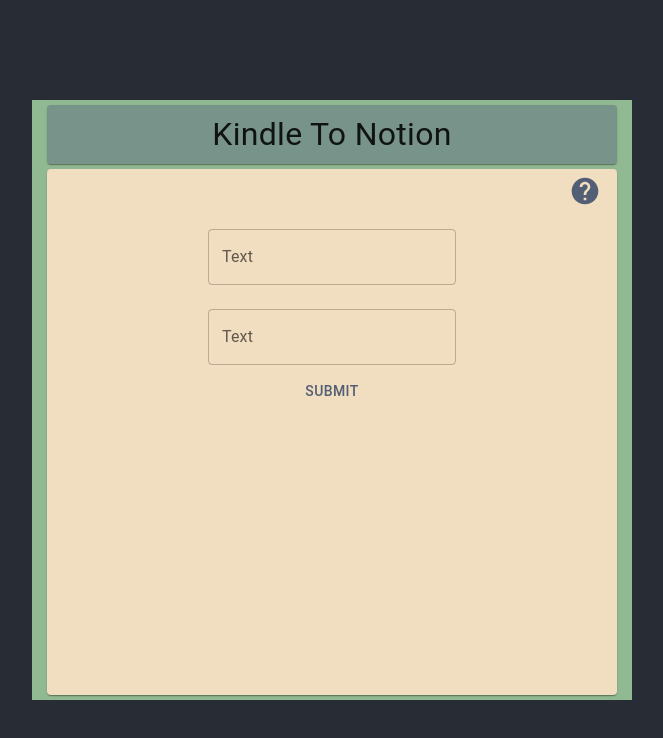
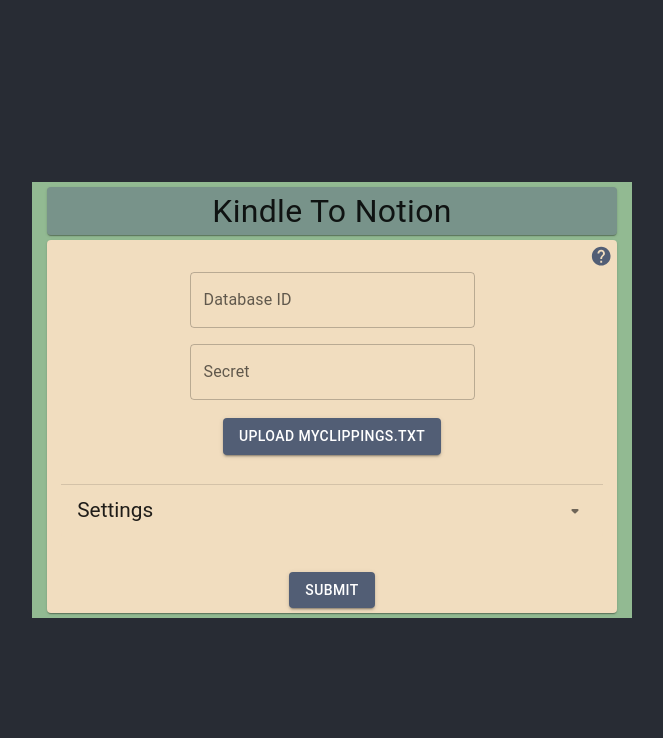
Before and after one commit to had0pelagic/KindleToNotion, a React (Create React App) app: page / in a window 1280 px wide. Shown: the top 738 px of the page, without its empty margins (308-971 px from the left). Built offline with nearby package versions, Linux system fonts and the light colour scheme.

Commit message:
Date input, UI update

```diff
--- a/package.json
+++ b/package.json
@@ -3,8 +3,10 @@
   "version": "0.1.0",
   "private": true,
   "dependencies": {
+    "@date-io/date-fns": "^1.3.13",
     "@emotion/react": "^11.10.0",
     "@emotion/styled": "^11.10.0",
+    "@material-ui/pickers": "^3.3.10",
     "@mui/icons-material": "^5.10.2",
     "@mui/material": "^5.10.2",
     "@mui/styles": "^5.10.2",
@@ -13,6 +15,7 @@
     "@testing-library/react": "^13.3.0",
     "@testing-library/user-event": "^13.5.0",
     "axios": "^0.27.2",
+    "date-fns": "^2.29.2",
     "react": "^18.2.0",
     "react-dom": "^18.2.0",
     "react-scripts": "5.0.1",
--- a/src/App.js
+++ b/src/App.js
@@ -1,51 +1,65 @@
 import "./App.css";
 import "./style.css";
+import { useState } from "react";
 import axios from "axios";
-import { Paper, Box, Typography, Button, TextField } from "@mui/material";
-// import { AdapterDateFns } from "@mui/x-date-pickers/AdapterDateFns";
-// import { LocalizationProvider } from "@mui/x-date-pickers/LocalizationProvider";
-// import { TimePicker } from "@mui/x-date-pickers/TimePicker";
-// import { DateTimePicker } from "@mui/x-date-pickers/DateTimePicker";
-// import { DesktopDatePicker } from "@mui/x-date-pickers/DesktopDatePicker";
-import { makeStyles } from "@mui/material/styles";
+import {
+  Paper,
+  Box,
+  Typography,
+  Button,
+  TextField,
+  Accordion,
+  AccordionSummary,
+  AccordionDetails,
+} from "@mui/material";
 import HelpIcon from "@mui/icons-material/Help";
-import { useState } from "react";
+import ArrowDropDownRoundedIcon from "@mui/icons-material/ArrowDropDownRounded";
+import { DatePicker } from "@material-ui/pickers";
+import { MuiPickersUtilsProvider } from "@material-ui/pickers";
+import DateFnsUtils from "@date-io/date-fns";
 
 function App() {
   const url = `${process.env.REACT_APP_API_URL}/clippings-notion`;
   const [uploadFile, setUploadFile] = useState();
   const [data, setData] = useState({
-    dateFrom: "",
-    dateTo: "",
+    dateFrom: new Date(),
+    dateTo: new Date(),
     type: 1,
     databaseId: "",
     secret: "",
   });
 
-  const submitForm = async (event) => {
-    event.preventDefault();
+  const submitForm = async (e) => {
+    e.preventDefault();
+    console.log(data);
+    // const dataArray = new FormData();
+    // dataArray.append("File", uploadFile[0]);
+    // dataArray.append("DateFrom", data.dateFrom);
+    // dataArray.append("DateTo", data.dateTo);
+    // dataArray.append("Type", data.type);
+    // dataArray.append("DatabaseId", data.databaseId);
+    // dataArray.append("Secret", data.secret);
 
-    const dataArray = new FormData();
-    dataArray.append("File", uploadFile[0]);
-    dataArray.append("DateFrom", data.dateFrom);
-    dataArray.append("DateTo", data.dateTo);
-    dataArray.append("Type", data.type);
-    dataArray.append("DatabaseId", data.databaseId);
-    dataArray.append("Secret", data.secret);
-
-    await axios
-      .post(url, dataArray)
-      .then((response) => {
-        console.log(response.data);
-      })
-      .catch((error) => {
-        console.log(error);
-      });
+    // await axios
+    //   .post(url, dataArray)
+    //   .then((response) => {
+    //     console.log(response.data);
+    //   })
+    //   .catch((error) => {
+    //     console.log(error);
+    //   });
   };
 
   const handleSearchChange = (e) => {
     e.preventDefault();
     const { id, value } = e.target;
+    setData((prevState) => ({
+      ...prevState,
+      [id]: value,
+    }));
+  };
+
+  const handleDateChange = (id, value) => {
     setData((prevState) => ({
       ...prevState,
       [id]: value,
@@ -65,7 +79,7 @@ function App() {
               className="Typography-heading"
               sx={{ fontSize: "2rem" }}
             >
-              {"Kindle To Notion"}
+              Kindle To Notion
             </Typography>
           </Paper>
 
@@ -75,36 +89,105 @@ function App() {
             sx={{ backgroundColor: "#f1ddbf" }}
           >
             <Box className="Form-help">
-              <Button className="Form-help-button">
-                <HelpIcon
-                  className="Form-help-icon"
-                  sx={{ color: "#525e75", fontSize: "2rem" }}
-                />
-              </Button>
+              <HelpIcon
+                className="Form-help-icon"
+                sx={{ color: "#525e75", fontSize: "1.4rem" }}
+                onClick={() => console.log("click")}
+              />
             </Box>
             <Box className="Form-main">
-              {/* <LocalizationProvider dateAdapter={AdapterDateFns}>
-                <DesktopDatePicker
-                  label="Date desktop"
-                  inputFormat="MM/dd/yyyy"
-                  // value={value}
-                  // onChange={handleChange}
-                  renderInput={(params) => <TextField {...params} />}
-                />
-              </LocalizationProvider> */}
               <TextField
-                margin="normal"
-                id="Text"
-                label="Text"
+                className="Form-input"
+                id="databaseId"
+                label="Database ID"
+                value={data.databaseId}
+                onChange={handleSearchChange}
                 variant="outlined"
               />
               <TextField
+                className="Form-input"
                 margin="normal"
-                id="Text"
-                label="Text"
+                id="secret"
+                label="Secret"
+                value={data.secret}
+                onChange={handleSearchChange}
                 variant="outlined"
               />
-              <Button sx={{ color: "#525e75" }}>Submit</Button>
+              <Button
+                variant="contained"
+                component="label"
+                sx={{ backgroundColor: "#525e75", margin: "10px 0px 0px 0px" }}
+              >
+                Upload MyClippings.txt
+                <input
+                  type="file"
+                  onChange={(e) => setUploadFile(e.target.files)}
+                  hidden
+                />
+              </Button>
+
+              {uploadFile ? (
+                <div>
+                  <Typography>{uploadFile[0].name}</Typography>
+                </div>
+              ) : (
+                <div></div>
+              )}
+
+              <Accordion
+                className="Form-settings-accordion"
+                sx={{ width: "95%", backgroundColor: "#f1ddbf" }}
+                elevation={0}
+              >
+                <AccordionSummary
+                  expandIcon={<ArrowDropDownRoundedIcon />}
+                  aria-controls="panel1a-content"
+                  id="panel1a-header"
+                >
+                  <Typography variant="h5" sx={{ fontSize: "1.3rem" }}>
+                    Settings
+                  </Typography>
+                </AccordionSummary>
+                <AccordionDetails>
+                  <div className="Form-settings-accordion-details">
+                    <MuiPickersUtilsProvider utils={DateFnsUtils}>
+                      <DatePicker
+                        className="Form-settings-input"
+                        label="Date from"
+                        inputVariant="outlined"
+                        value={data.dateFrom}
+                        onChange={(e) => handleDateChange("dateFrom", e)}
+                        animateYearScrolling
+                      />
+                      <DatePicker
+                        className="Form-settings-input"
+                        margin="normal"
+                        label="Date to"
+                        inputVariant="outlined"
+                        value={data.dateTo}
+                        onChange={(e) => handleDateChange("dateTo", e)}
+                        animateYearScrolling
+                      />
+                    </MuiPickersUtilsProvider>
+                    <TextField
+                      className="Form-settings-input"
+                      margin="normal"
+                      id="type"
+                      label="type"
+                      value={data.type}
+                      onChange={handleSearchChange}
+                      variant="outlined"
+                    />
+                  </div>
+                </AccordionDetails>
+              </Accordion>
+              <Button
+                variant="contained"
+                sx={{ backgroundColor: "#525e75", margin: "5px" }}
+                onClick={(e) => submitForm(e)}
+              >
+                Submit
+              </Button>
             </Box>
           </Paper>
         </Box>
@@ -127,37 +210,6 @@ function App() {
             onChange={handleSearchChange}
             placeholder="2022-11-11"
           />
-          <br />
-          Type:
-          <input
-            className="type"
-            id="type"
-            value={data.type}
-            onChange={handleSearchChange}
-          />
-          <br />
-          Database id:
-          <input
-            className="databaseId"
-            id="databaseId"
-            value={data.databaseId}
-            onChange={handleSearchChange}
-          />
-          <br />
-          Secret:
-          <input
-            className="secret"
-            id="secret"
-            value={data.secret}
-            onChange={handleSearchChange}
-            placeholder="secret_...."
-          />
-          <br />
-
-          <input type="file" onChange={(e) => setUploadFile(e.target.files)} />
-          <br />
-
-          <input type="submit" />
         </form> */}
       </header>
     </div>
--- a/src/style.css
+++ b/src/style.css
@@ -3,7 +3,7 @@
   flex-direction: column;
   align-items: center;
   width: 600px;
-  height: 600px;
+  height: 100%;
   background-color: rgb(109, 109, 109);
 }
 
@@ -16,20 +16,14 @@
   justify-content: center;
 }
 
-.Typography-heading {
-}
-
 .Form-help {
   display: flex;
   justify-content: right;
   width: 100%;
 }
 
-.Form-help-button {
-}
-
 .Form-help-icon {
-  font-size: 333px;
+  margin: 5px;
 }
 
 .Form-paper {
@@ -47,7 +41,21 @@
 
 .Form-input {
   margin: 5px;
+  width: 50%;
 }
 
-.Form-submit-button {
+.Form-settings-input {
+  margin: 5px;
+  width: 57%;
 }
+
+.Form-settings-accordion {
+  margin: 30px;
+}
+
+.Form-settings-accordion-details {
+  display: flex;
+  justify-content: center;
+  flex-direction: column;
+  align-items: center;
+}
```
Also changed, not shown: public/manifest.json, 1 other file (tests, documents, lock files or other folders).
